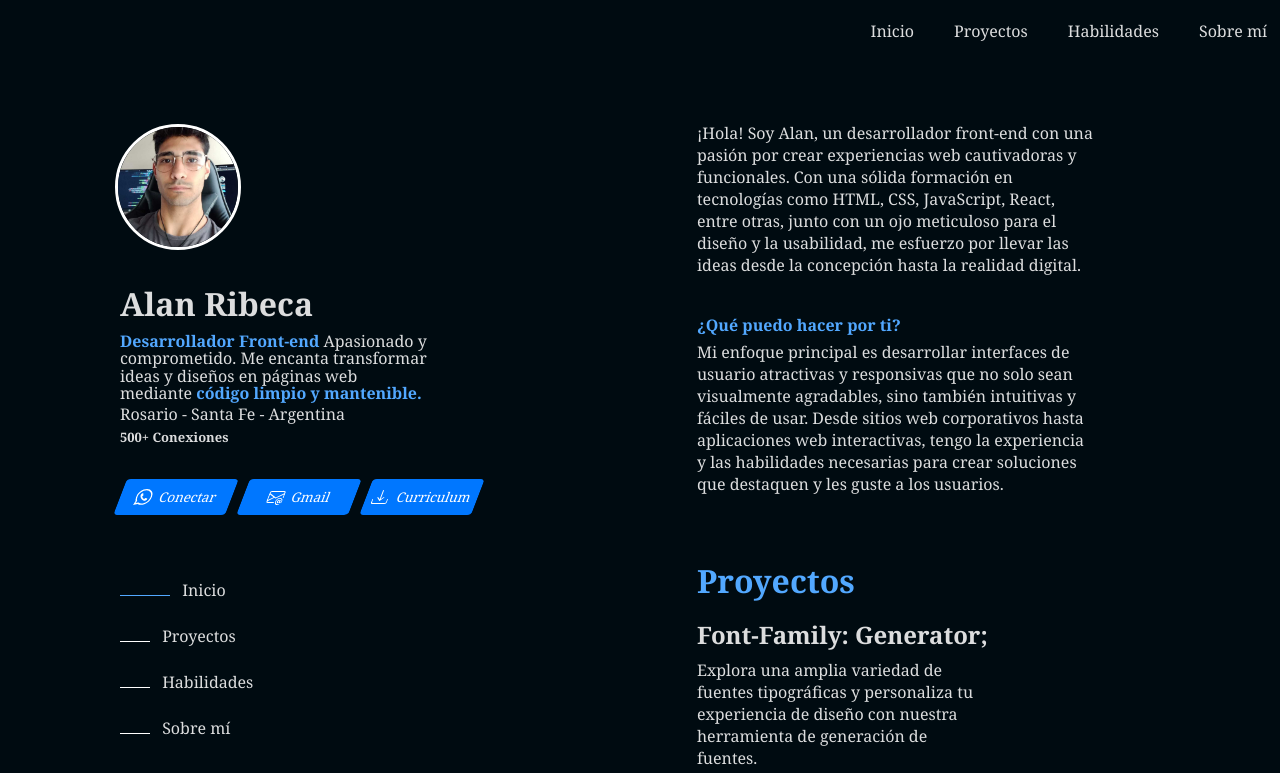
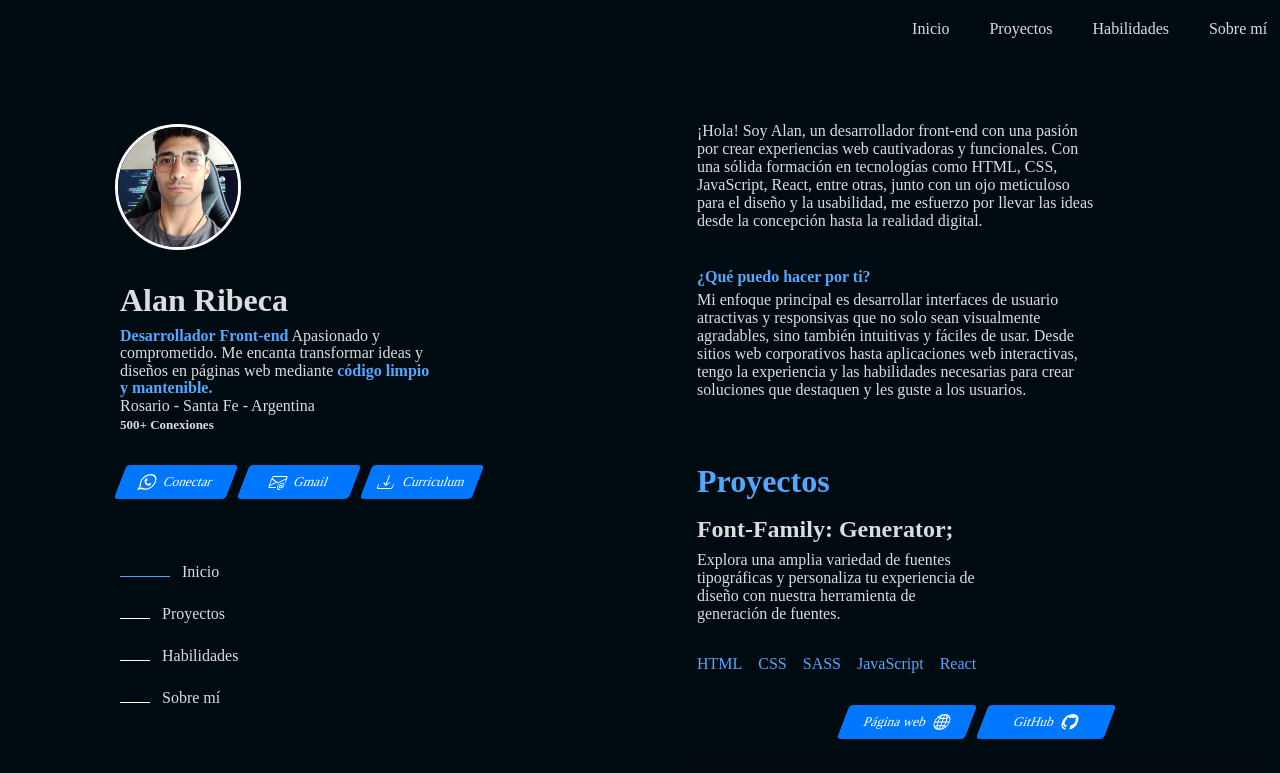
Before and after one commit to stivcode21/Colaboracion-Portafolio, a React (Vite) app: page / in a window 1280 px wide. Shown: the top 773 px of the page. Built offline with nearby package versions, Linux system fonts and the light colour scheme.

Commit message:
cambiando el tipo de fuente

```diff
--- a/src/css/App.scss
+++ b/src/css/App.scss
@@ -1,5 +1,5 @@
 * {
-  font-family: Cambria, Cochin, Georgia, Times, "Times New Roman", serif;
+  font-family: "Times New Roman", Times, serif;
   margin: 0;
   scroll-behavior: smooth;
 }
```
